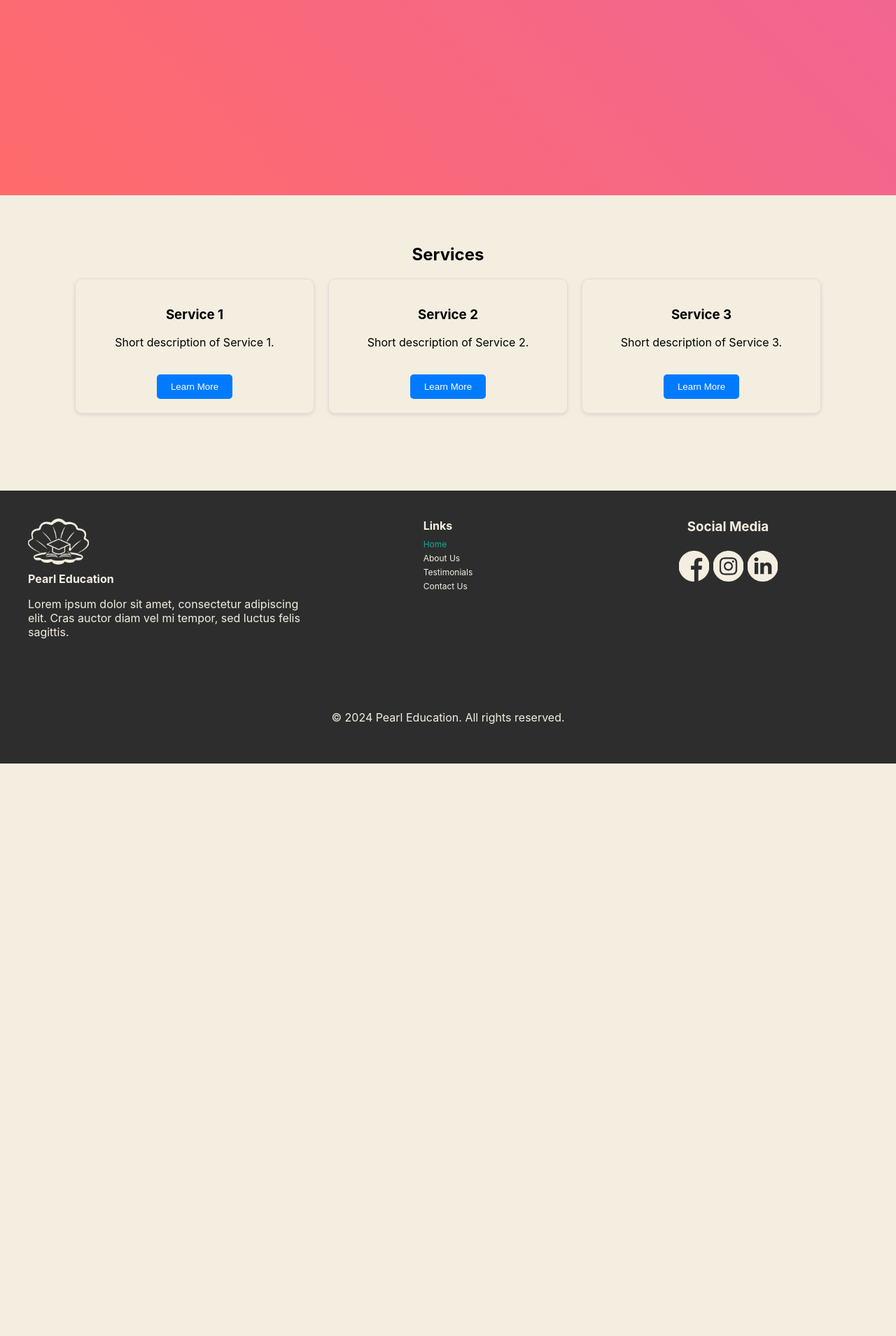
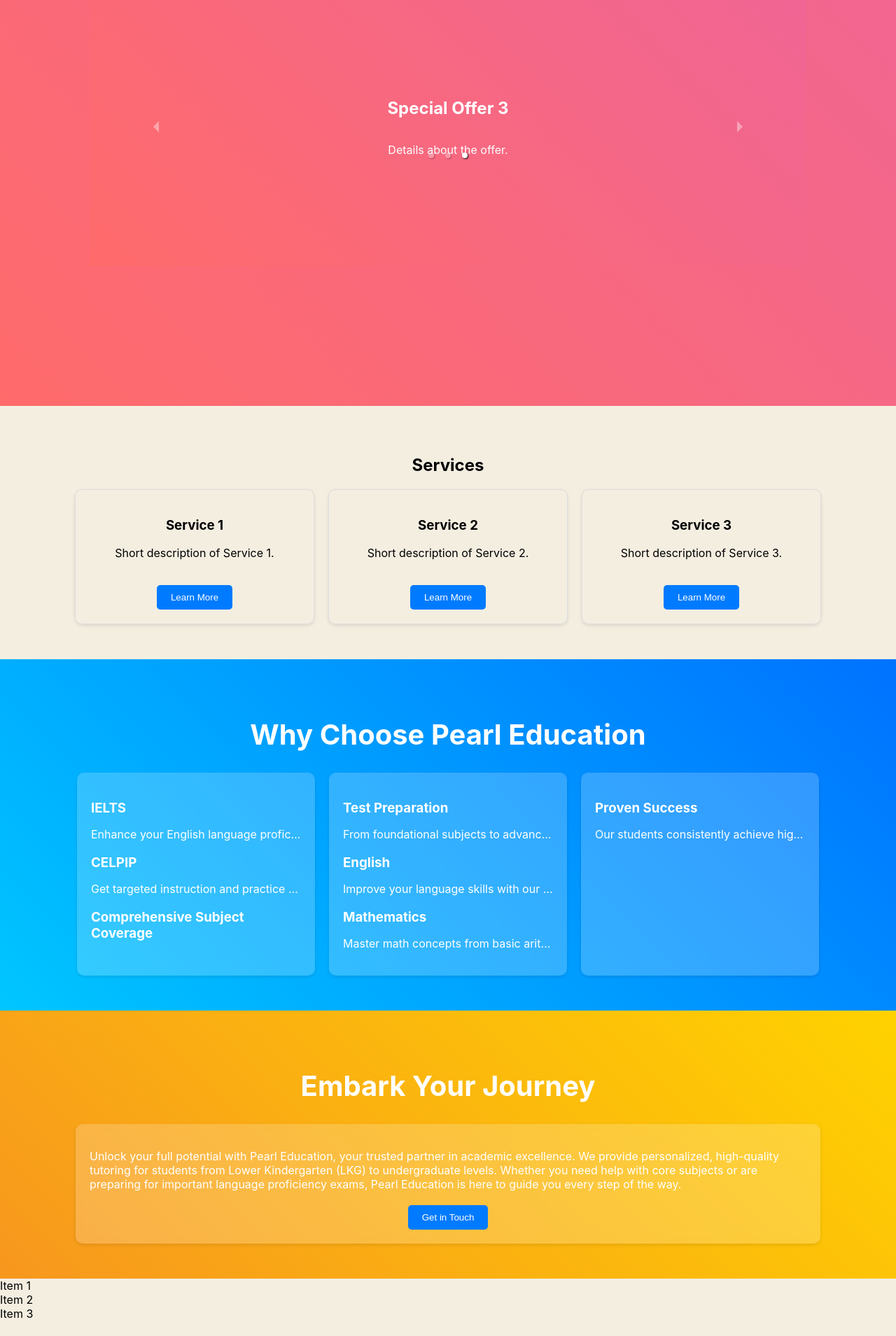
Before and after one commit to wick0073/pearl_education, a React (Create React App) app: page / in a window 1280 px wide. Shown: the part 300-2209 px from the top of the page at 70% size. Before the commit the page ends 1391 px from the top, so only its background shows below. Built offline with nearby package versions, Linux system fonts and the light colour scheme.

Commit message:
Mid Push

```diff
--- a/package.json
+++ b/package.json
@@ -8,8 +8,11 @@
     "@testing-library/user-event": "^13.5.0",
     "emailjs-com": "^3.2.0",
     "jquery": "^3.7.1",
+    "owl.carousel": "^2.3.4",
     "react": "^18.3.1",
     "react-dom": "^18.3.1",
+    "react-multi-carousel": "^2.8.5",
+    "react-responsive-carousel": "^3.2.23",
     "react-router-dom": "^6.23.1",
     "react-scripts": "^5.0.1",
     "swiper": "^11.1.4",
--- a/src/css/Home/home.css
+++ b/src/css/Home/home.css
@@ -1,4 +1,4 @@
-.hero-banner {
+/* .hero-banner {
     background: linear-gradient(45deg, #ff6b6b, #f06595);
   height: 400px;
   display: flex;
@@ -26,6 +26,80 @@
   opacity: 0;
   position: absolute;
   transition: opacity 1s ease-in-out;
+} */
+
+.hero-banner-container {
+  background: linear-gradient(45deg, #ff6b6b, #f06595);
+  display: flex;
+  align-items: center;
+  justify-content: center;
+  height: 100vh; /* Adjust height as needed */
+  width: 100%;
+  position: relative;
+}
+
+.hero-banner {
+  background: linear-gradient(45deg, #ff6b6b, #f06595);
+  height: 400px;
+  display: flex;
+  align-items: center;
+  justify-content: center;
+  position: relative;
+  width: 80%;
+  margin: 0 auto;
+}
+
+.slide {
+  height: 100%;
+  display: flex;
+  flex-direction: column;
+  align-items: center;
+  justify-content: center;
+  color: #fff;
+}
+
+.carousel .slide {
+  background: none;
+}
+
+.carousel .control-arrow,
+.carousel.carousel-slider .control-arrow {
+  -webkit-transition: all 0.25s ease-in;
+  -moz-transition: all 0.25s ease-in;
+  -ms-transition: all 0.25s ease-in;
+  -o-transition: all 0.25s ease-in;
+  transition: all 0.25s ease-in;
+  opacity: 0.6;
+  filter: alpha(opacity=60);
+}
+
+.carousel .control-arrow:hover {
+  opacity: 1;
+  filter: alpha(opacity=100);
+}
+
+.carousel .control-prev.control-arrow:before {
+  border-right: 8px solid #fff;
+}
+
+.carousel .control-next.control-arrow:before {
+  border-left: 8px solid #fff;
+}
+
+.carousel .carousel-status {
+  display: none;
+}
+
+.carousel .carousel-indicators {
+  bottom: 10px;
+}
+
+.carousel .carousel-indicators li {
+  background: #fff;
+}
+
+.carousel .carousel-indicators .selected {
+  background: #333;
 }
 
 @keyframes slideShow {
@@ -101,3 +175,96 @@
   padding: 20px;
   box-sizing: border-box;
 }
+
+.why-choose {
+  background: linear-gradient(45deg, #00c6ff, #0072ff);
+  padding: 50px 0;
+  text-align: center;
+  color: white;
+}
+
+.why-choose h2 {
+  font-size: 2.5rem;
+  margin-bottom: 30px;
+}
+
+.why-choose-cards {
+  display: flex;
+  justify-content: center;
+  gap: 20px;
+}
+
+.why-choose-card {
+  width: 300px;
+  padding: 20px;
+  border-radius: 10px;
+  background: rgba(255, 255, 255, 0.2);
+  backdrop-filter: blur(10px);
+  box-shadow: 0 2px 5px rgba(0, 0, 0, 0.1);
+  position: relative;
+  overflow: hidden;
+  color: white;
+  text-align: left;
+}
+
+.why-choose-card h3 {
+  margin-bottom: 10px;
+}
+
+.why-choose-card p {
+  display: block;
+  overflow: hidden;
+  white-space: nowrap;
+  text-overflow: ellipsis;
+}
+
+.why-choose-card:hover p {
+  white-space: normal;
+  overflow: visible;
+}
+
+.embark-journey {
+  background: linear-gradient(45deg, #f7971e, #ffd200);
+  padding: 50px 0;
+  text-align: center;
+  color: white;
+}
+
+.embark-journey h2 {
+  font-size: 2.5rem;
+  margin-bottom: 30px;
+}
+
+.embark-journey-card {
+  width: 80%;
+  margin: 0 auto;
+  padding: 20px;
+  border-radius: 10px;
+  background: rgba(255, 255, 255, 0.2);
+  backdrop-filter: blur(10px);
+  box-shadow: 0 2px 5px rgba(0, 0, 0, 0.1);
+  text-align: left;
+  color: white;
+  position: relative;
+  overflow: hidden;
+}
+
+.embark-journey-card p {
+  margin-bottom: 20px;
+}
+
+.contact-btn {
+  display: block;
+  margin: 20px auto 0;
+  padding: 10px 20px;
+  background-color: #007bff;
+  color: #fff;
+  border: none;
+  border-radius: 5px;
+  cursor: pointer;
+  transition: background-color 0.3s ease;
+}
+
+.contact-btn:hover {
+  background-color: #0056b3;
+}
--- a/src/pages/Home.js
+++ b/src/pages/Home.js
@@ -1,19 +1,55 @@
-import React from 'react';
+import React, { useEffect } from 'react';
 import TitleBar from '../components/TitleBar';
-import Footer from '../components/footer.js';
-import Menu from '../components/menu.js';
+import Footer from '../components/footer';
+import Menu from '../components/menu';
 import '../css/Home/home.css';
+  import { Carousel } from 'react-responsive-carousel';
+import 'react-responsive-carousel/lib/styles/carousel.min.css';
+
+const responsive = {
+  superLargeDesktop: {
+    breakpoint: { max: 4000, min: 3000 },
+    items: 1
+  },
+  desktop: {
+    breakpoint: { max: 3000, min: 1024 },
+    items: 1
+  },
+  tablet: {
+    breakpoint: { max: 1024, min: 464 },
+    items: 1
+  },
+  mobile: {
+    breakpoint: { max: 464, min: 0 },
+    items: 1
+  }
+};
 
 const Home = () => {
+  // useEffect(() => {
+  //   $('.owl-carousel').owlCarousel({
+  //     loop: true,
+  //     margin: 10,
+  //     nav: true,
+  //     items: 1,
+  //     navText: ['<', '>'],
+  //     dots: true,
+  //     autoHeight: true,
+  //   });
+  // }, []);
+
   return (
-
     <>
-        <div>
-
-            <h1 class='titleBar'>Home</h1>
-            {/* <Menu /> */}
+          <div className="hero-banner-container">
       <div className="hero-banner">
-              <div className="hero-slide">
+        <Carousel
+          autoPlay={true}
+          interval={3000}
+          infiniteLoop={true}
+          showThumbs={false}
+          showStatus={false}
+          showArrows={true}
+        >
           <div className="slide">
             <h2>Special Offer 1</h2>
             <p>Details about the offer.</p>
@@ -26,6 +62,7 @@ const Home = () => {
             <h2>Special Offer 3</h2>
             <p>Details about the offer.</p>
           </div>
+        </Carousel>
       </div>
     </div>
 
@@ -52,11 +89,71 @@ const Home = () => {
           </div>
         </div>
       </div>
+
+      <div className="why-choose">
+        <h2>Why Choose Pearl Education</h2>
+        <div className="why-choose-cards">
+          <div className="why-choose-card">
+            <h3>IELTS</h3>
+            <p>Enhance your English language proficiency and test-taking strategies.</p>
+            <h3>CELPIP</h3>
+            <p>Get targeted instruction and practice to excel in the CELPIP exam.</p>
+            <h3>Comprehensive Subject Coverage</h3>
+          </div>
+          <div className="why-choose-card">
+            <h3>Test Preparation</h3>
+            <p>From foundational subjects to advanced topics, we’ve got you covered:</p>
+            <h3>English</h3>
+            <p>Improve your language skills with our expert guidance in grammar, writing, and literature analysis.</p>
+            <h3>Mathematics</h3>
+            <p>Master math concepts from basic arithmetic to advanced calculus with our simplified and engaging tutoring.</p>
+          </div>
+          <div className="why-choose-card">
+            <h3>Proven Success</h3>
+            <p>Our students consistently achieve high academic performance and gain the confidence to pursue their educational and career goals. Join our community of successful learners and start your journey towards excellence today.</p>
+          </div>
+        </div>
+      </div>
+
+      <div className="embark-journey">
+        <h2>Embark Your Journey</h2>
+        <div className="embark-journey-card">
+          <p>Unlock your full potential with Pearl Education, your trusted partner in academic excellence. We provide personalized, high-quality tutoring for students from Lower Kindergarten (LKG) to undergraduate levels. Whether you need help with core subjects or are preparing for important language proficiency exams, Pearl Education is here to guide you every step of the way.</p>
+          <button className="contact-btn" >Get in Touch</button>
+        </div>
+      </div>
+
+
+      <div className="owl-carousel">
+  <div className="item">Item 1</div>
+  <div className="item">Item 2</div>
+  <div className="item">Item 3</div>
+</div>
+
+
+      <div className="testimonials">
+        <h2>Testimonials</h2>
+
+          <div className="testimonial-item">
+            <img src="/path/to/image1.jpg" alt="Person 1" className="testimonial-image" />
+            <p className="testimonial-text">"This is an amazing service! Highly recommended."</p>
+            <p className="testimonial-name">- Person 1</p>
+          </div>
+          <div className="testimonial-item">
+            <img src="/path/to/image2.jpg" alt="Person 2" className="testimonial-image" />
+            <p className="testimonial-text">"I had a fantastic experience with the team."</p>
+            <p className="testimonial-name">- Person 2</p>
+          </div>
+          <div className="testimonial-item">
+            <img src="/path/to/image3.jpg" alt="Person 3" className="testimonial-image" />
+            <p className="testimonial-text">"Great support and exceptional results."</p>
+            <p className="testimonial-name">- Person 3</p>
+          </div>
+
       </div>
 
       <Footer />
     </>
-
   );
 };
 
```
Also changed, not shown: 1 other file (tests, documents, lock files or other folders). Lines whose indentation alone changed are shown as unchanged.
